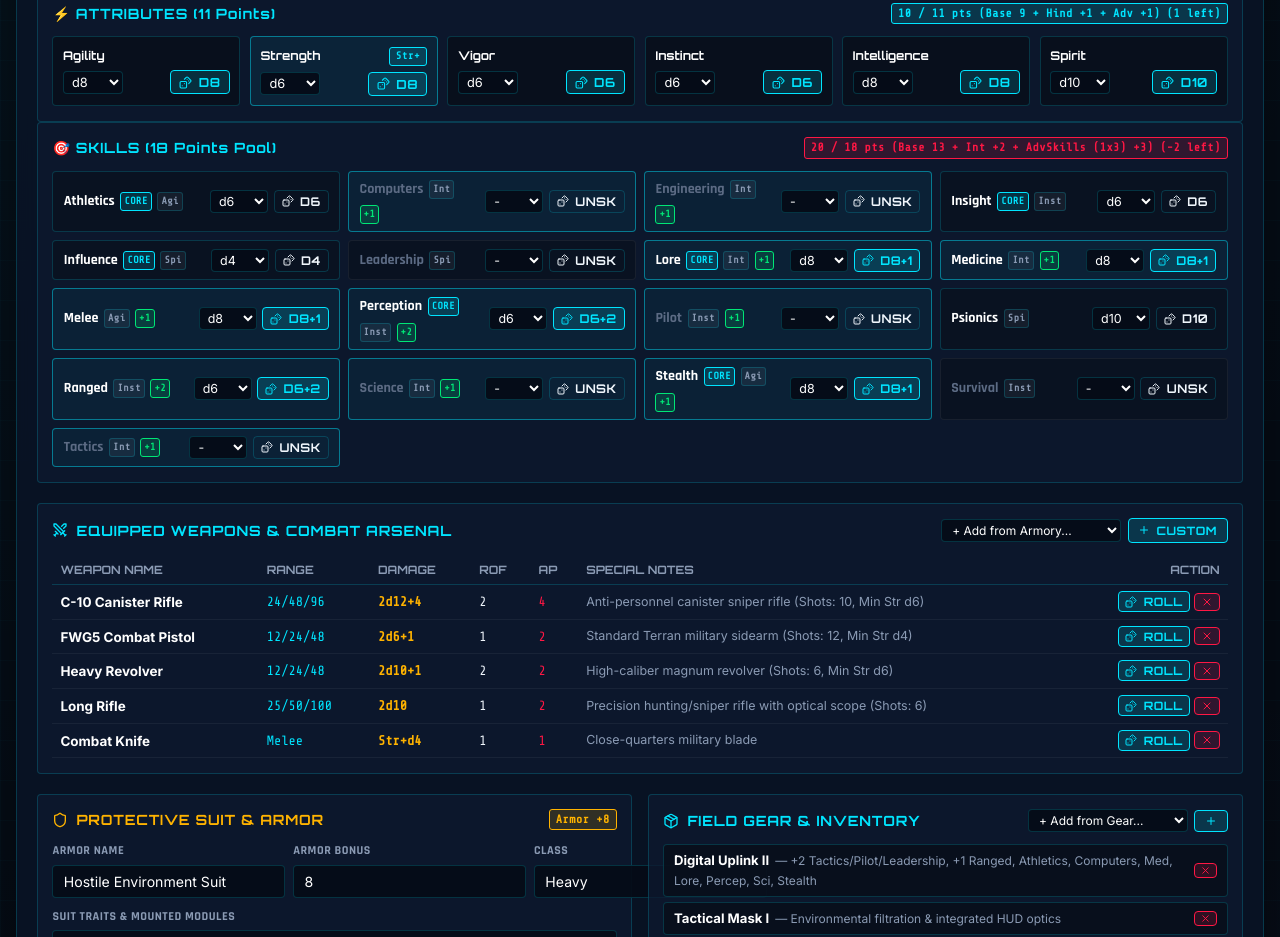
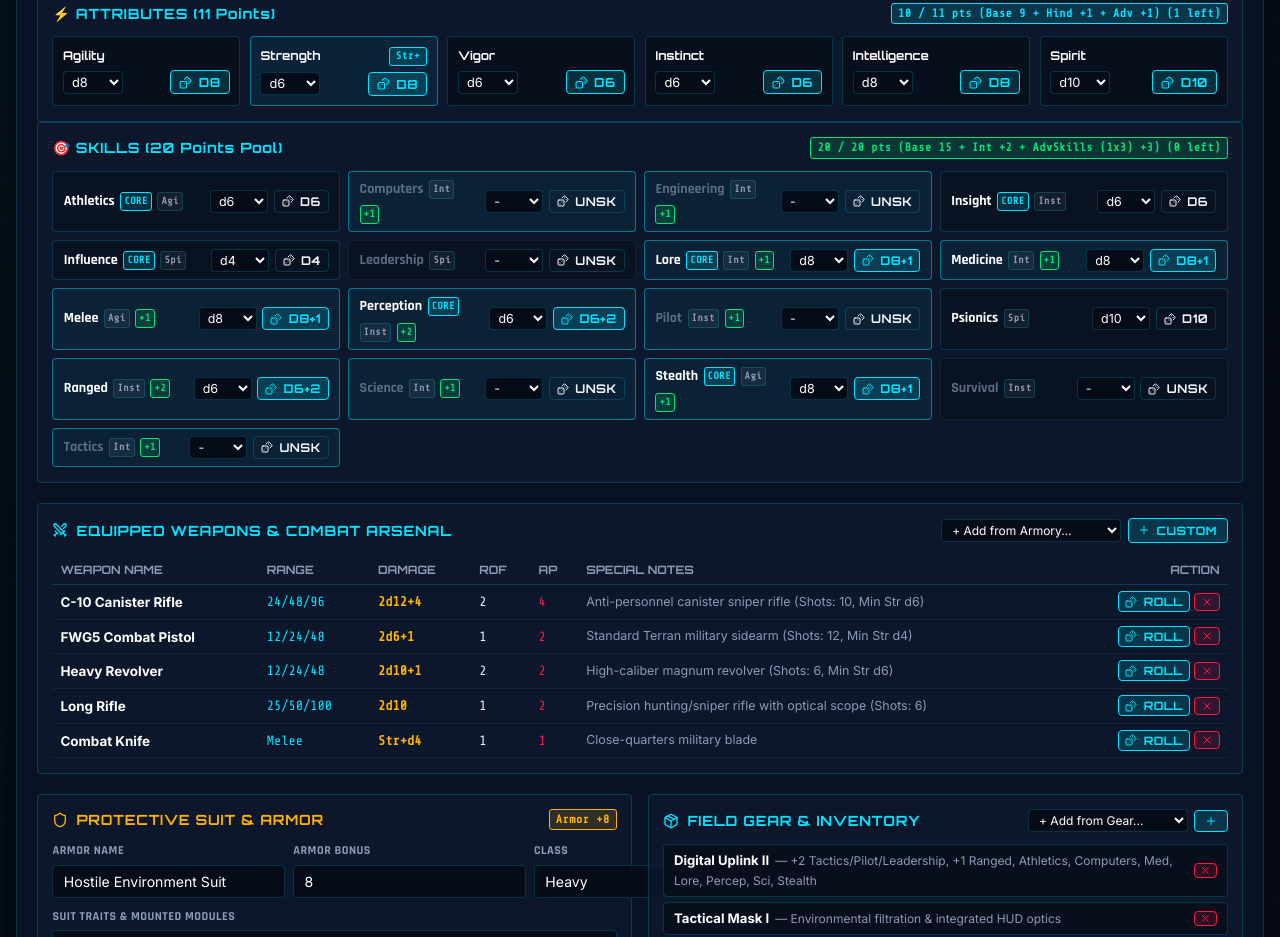
Before and after one commit to marcelofalero/sc-character-sheet, a React (Vite) app: page / in a window 1280 px wide. Shown: the part 940-1877 px from the top of the page. Built offline with nearby package versions, Linux system fonts and the light colour scheme.

Commit message:
Update base skill points to 15 (Savage Worlds creation standard) to properly account for creation and advancement skill totals

```diff
--- a/index.html
+++ b/index.html
@@ -7,8 +7,8 @@
   <link rel="preconnect" href="https://fonts.googleapis.com">
   <link rel="preconnect" href="https://fonts.gstatic.com" crossorigin>
   <link href="https://fonts.googleapis.com/css2?family=Orbitron:wght@400;600;700;900&family=Rajdhani:wght@500;600;700&family=Share+Tech+Mono&family=Inter:wght@400;500;600;700&display=swap" rel="stylesheet">
-  <script type="module" crossorigin src="./assets/app.bundle.js?t=1788821127274"></script>
-  <link rel="stylesheet" crossorigin href="./assets/app.bundle.css?t=1788821127274">
+  <script type="module" crossorigin src="./assets/app.bundle.js?t=1788821614306"></script>
+  <link rel="stylesheet" crossorigin href="./assets/app.bundle.css?t=1788821614306">
 </head>
 <body>
   <div id="root"></div>
--- a/src/components/traits/SkillsGrid.tsx
+++ b/src/components/traits/SkillsGrid.tsx
@@ -53,7 +53,7 @@ export const SkillsGrid: React.FC = () => {
     );
   };
 
-  const poolParts = ['Base 13'];
+  const poolParts = [`Base ${pointPools.baseSkillPoints || 15}`];
   if (pointPools.intBonus > 0) poolParts.push(`Int +${pointPools.intBonus}`);
   if (pointPools.advSkillBonus > 0) poolParts.push(`AdvSkills (${pointPools.advSkillCount}x3) +${pointPools.advSkillBonus}`);
   if (pointPools.hindranceSkillBonus > 0) poolParts.push(`Hind +${pointPools.hindranceSkillBonus}`);
--- a/src/utils/calculations.ts
+++ b/src/utils/calculations.ts
@@ -273,7 +273,7 @@ export function calculatePoints(char: Character): PointPools {
   else if (intel === 10) intBonus = 3;
   else if (intel === 12) intBonus = 4;
 
-  const baseSkillPoints = 13;
+  const baseSkillPoints = 15;
   const advSkillBonus = advSkillCount * 3;
   const hindranceSkillBonus = (char.hindranceConversions && char.hindranceConversions.skillPoints) || 0;
   const totalSkillPointsPool = baseSkillPoints + intBonus + advSkillBonus + hindranceSkillBonus;
```
Also changed, not shown: assets/app.bundle.js.
